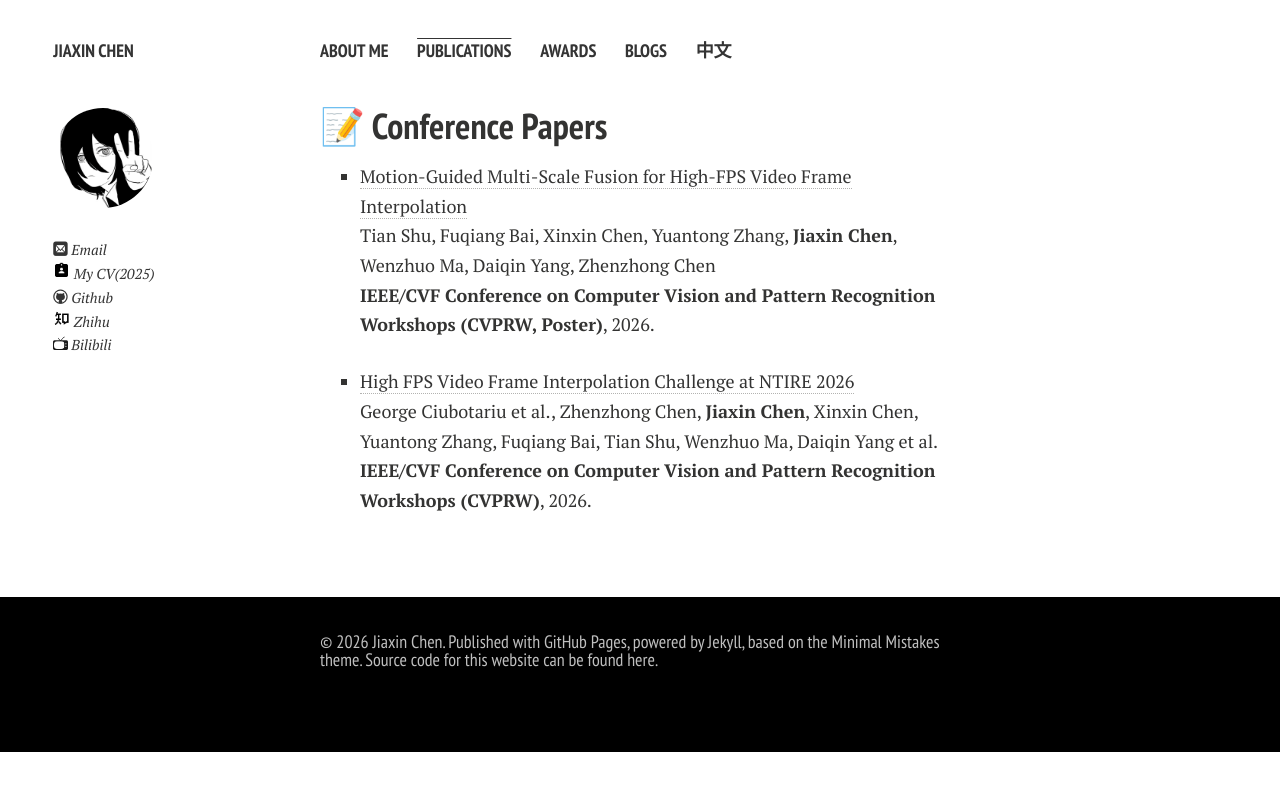
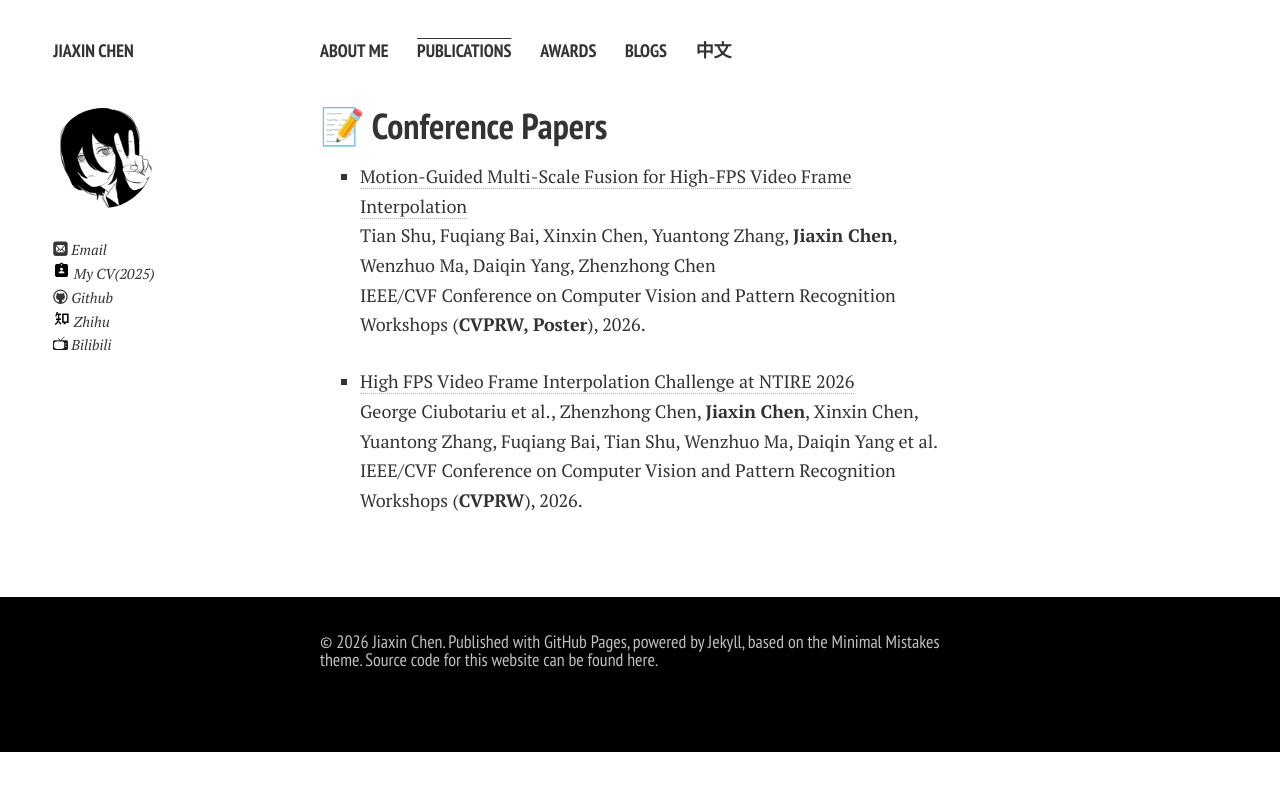
Before and after one commit to PlutoKirito/PlutoKirito.github.io, a Jekyll site: the page built from publications.md, in a window 1280 px wide. Shown: the top 791 px of the page. Built offline with Jekyll 4.4.1, drawn with Linux system fonts in a browser that asks for light colours; nearby versions of some CDN libraries; comment, search, counter and statistics services are not loaded; a style sheet for code colours, icons or effects is not loaded.

Commit message:
docs: update

```diff
--- a/publications.md
+++ b/publications.md
@@ -6,6 +6,6 @@ title: Publications
 
 ## 📝 Conference Papers
 
-- [Motion-Guided Multi-Scale Fusion for High-FPS Video Frame Interpolation](https://openaccess.thecvf.com/content/CVPR2026W/NTIRE/papers/Shu_Motion-Guided_Multi-Scale_Fusion_for_High-FPS_Video_Frame_Interpolation_CVPRW_2026_paper.pdf)<br>Tian Shu, Fuqiang Bai, Xinxin Chen, Yuantong Zhang, **Jiaxin Chen**, Wenzhuo Ma, Daiqin Yang, Zhenzhong Chen<br>**IEEE/CVF Conference on Computer Vision and Pattern Recognition Workshops (CVPRW, Poster)**, 2026.<br>
+- [Motion-Guided Multi-Scale Fusion for High-FPS Video Frame Interpolation](https://openaccess.thecvf.com/content/CVPR2026W/NTIRE/papers/Shu_Motion-Guided_Multi-Scale_Fusion_for_High-FPS_Video_Frame_Interpolation_CVPRW_2026_paper.pdf)<br>Tian Shu, Fuqiang Bai, Xinxin Chen, Yuantong Zhang, **Jiaxin Chen**, Wenzhuo Ma, Daiqin Yang, Zhenzhong Chen<br>IEEE/CVF Conference on Computer Vision and Pattern Recognition Workshops (**CVPRW, Poster**), 2026.<br>
 
-- [High FPS Video Frame Interpolation Challenge at NTIRE 2026](https://openaccess.thecvf.com/content/CVPR2026W/NTIRE/papers/Ciubotariu_High_FPS_Video_Frame_Interpolation_Challenge_at_NTIRE_2026_CVPRW_2026_paper.pdf)<br>George Ciubotariu et al., Zhenzhong Chen, **Jiaxin Chen**, Xinxin Chen, Yuantong Zhang, Fuqiang Bai, Tian Shu, Wenzhuo Ma, Daiqin Yang et al.<br>**IEEE/CVF Conference on Computer Vision and Pattern Recognition Workshops (CVPRW)**, 2026.<br>
+- [High FPS Video Frame Interpolation Challenge at NTIRE 2026](https://openaccess.thecvf.com/content/CVPR2026W/NTIRE/papers/Ciubotariu_High_FPS_Video_Frame_Interpolation_Challenge_at_NTIRE_2026_CVPRW_2026_paper.pdf)<br>George Ciubotariu et al., Zhenzhong Chen, **Jiaxin Chen**, Xinxin Chen, Yuantong Zhang, Fuqiang Bai, Tian Shu, Wenzhuo Ma, Daiqin Yang et al.<br>IEEE/CVF Conference on Computer Vision and Pattern Recognition Workshops (**CVPRW**), 2026.<br>
```
